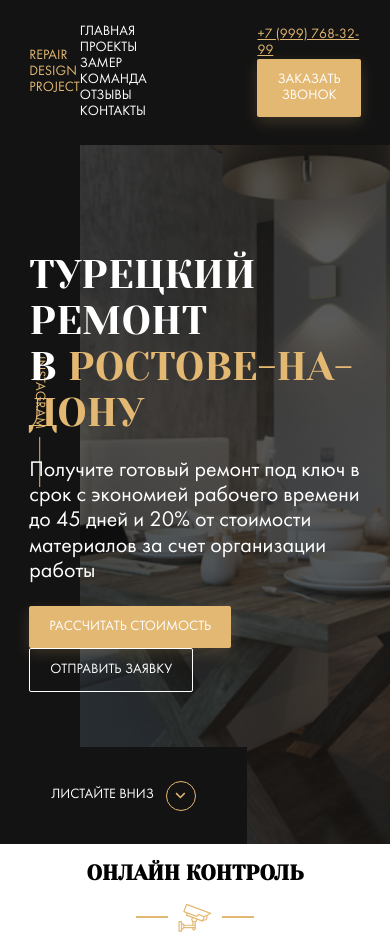
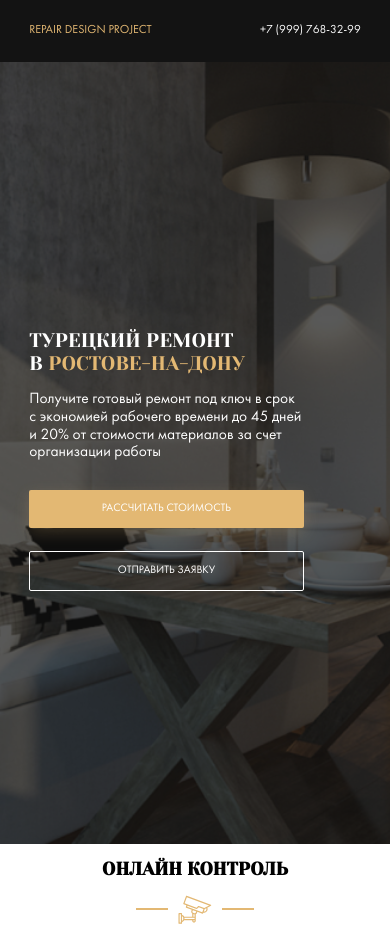
Before and after one commit to ludmila-pro-v/project_1, a website: page index.html in a window 390 px wide. Drawn offline with Linux system fonts and the light colour scheme; files whose address does not match are found by name.

Commit message:
refact: make responsive layout for header and hero

```diff
--- a/sass/_interface.sass
+++ b/sass/_interface.sass
@@ -3,6 +3,7 @@
   border: none
   border-radius: 2px
   text-transform: uppercase
+  font-size: 0.93rem
   &:hover
     cursor: pointer
   &--primary
--- /dev/null
+++ b/sass/_media.sass
@@ -0,0 +1,40 @@
+@media screen and ( max-width: 1200px )
+  html
+    font-size: 12px
+  .nav
+    &__item
+      margin-right: 1rem
+@media screen and ( max-width:  992px)
+  .nav
+    display: none
+  .hero
+    &__instagram
+      display: none
+    &__content
+      margin-left: 0
+@media screen and ( max-width:  570px)
+  .contacts
+    &__phone
+      margin-right: 0
+      color: $light
+      text-decoration: none
+    &__button
+      display: none
+  .title
+    font-size: 1.64rem
+  .hero
+    &__scroll-down
+      display: none
+    &__content
+      max-width: 22.86rem
+    &__text
+      font-size: 1.29rem
+      margin-bottom: 2.28rem
+    &__button
+      display: block
+      min-width: 22.86rem
+      margin-bottom: 1.85rem
+@media screen and ( max-height: 520px )
+  .hero
+    &__scroll-down
+      display: none
--- a/sass/_settings.sass
+++ b/sass/_settings.sass
@@ -1,8 +1,10 @@
 *, *:before, *:after
   box-sizing: border-box
+html
+  font-size: 14px
 body
   font-family: 'Futura Book', sans-serif
-  font-size: 14px
+  font-size: 1 rem
 .section
   &-title
     text-align: center
--- a/sass/style.sass
+++ b/sass/style.sass
@@ -7,3 +7,4 @@
 @import 'templates/header'
 @import 'templates/hero'
 @import 'templates/control'
+@import 'media'
--- a/sass/templates/_header.sass
+++ b/sass/templates/_header.sass
@@ -18,7 +18,7 @@
     color: $light
     text-decoration: none
     text-transform: uppercase
-    margin-right: 40px
+    margin-right: 2.85rem
     transition: color 0.2s
     &:hover
       color: $primary
--- a/sass/templates/_hero.sass
+++ b/sass/templates/_hero.sass
@@ -17,11 +17,12 @@
     background-color: rgba($dark, 0.7)
   &__content
     position: relative
-    max-width: 670px
+    max-width: 47.85rem
+    margin-left: 4.28rem
   &__button
     margin-right: 20px
   &__text
-    font-size: 22px
+    font-size: 1.57rem
     max-width: 500px
   &__instagram
     position: absolute
@@ -36,8 +37,8 @@
     justify-content: center
     left: 0
     bottom: 0
-    min-width: 247px
-    min-height: 97px
+    min-width: 17.6rem
+    min-height: 6.93rem
     background-color: $dark
     text-transform: uppercase
     text-decoration: none
@@ -73,7 +74,7 @@
   margin: 0
   font-family: 'Yeseva One', cursive
   text-transform: uppercase
-  font-size: 40px
+  font-size: 2.857rem
   font-weight: normal
   &--primary
     color: $primary
```
Also changed, not shown: css/style.css.
